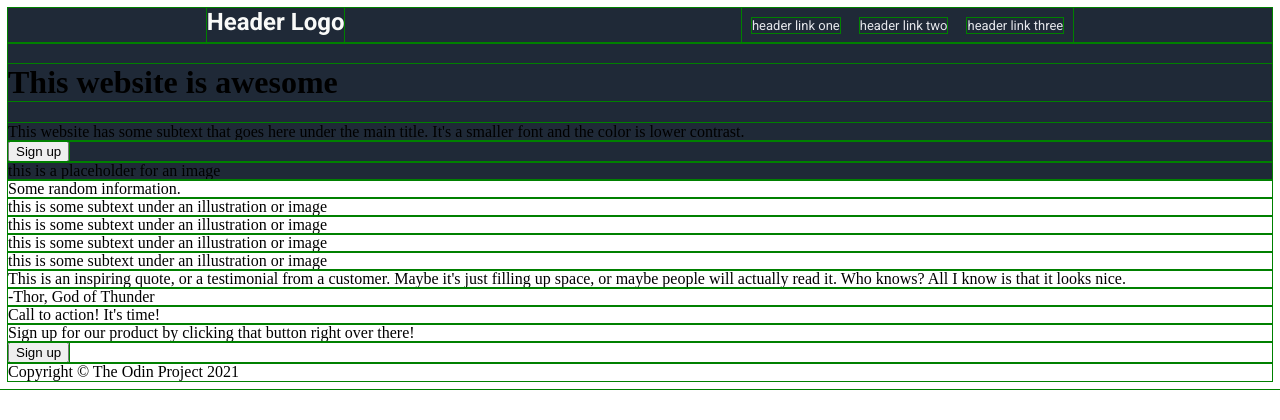
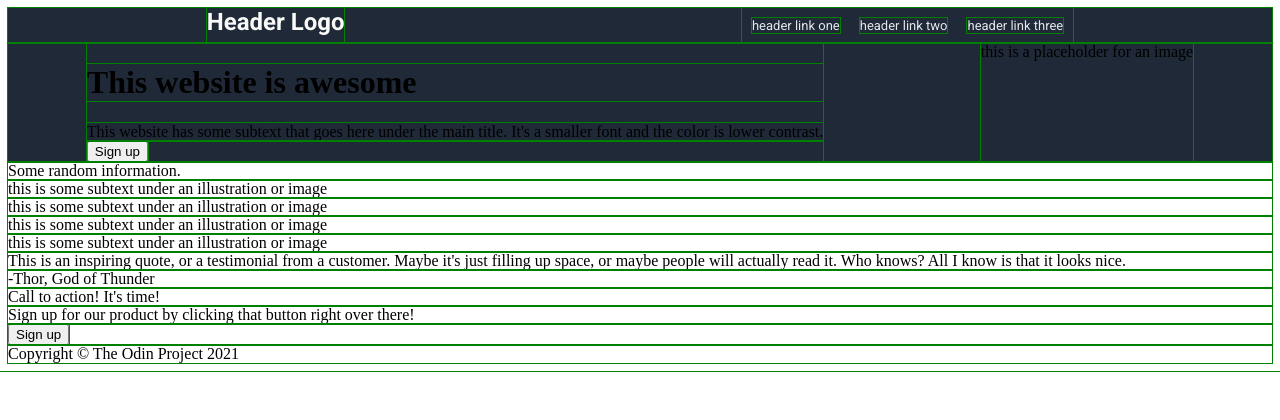
Before and after one commit to taladan/TOP-landing-page, a plain HTML site: page index.html in a window 1280 px wide. Drawn offline with Linux system fonts and the light colour scheme.

Commit message:
Add flex and justify to rule

```diff
--- a/styles.css
+++ b/styles.css
@@ -11,6 +11,7 @@ body {
   display: flex;
   background-color: #1f2937;
   flex-direction: column;
+  justify-content: space-around;
 }
 
 .topline {
@@ -45,6 +46,8 @@ a {
 }
 
 .hero-container {
+  display: flex;
+  justify-content: space-around;
 }
 
 .hero-main {
```
